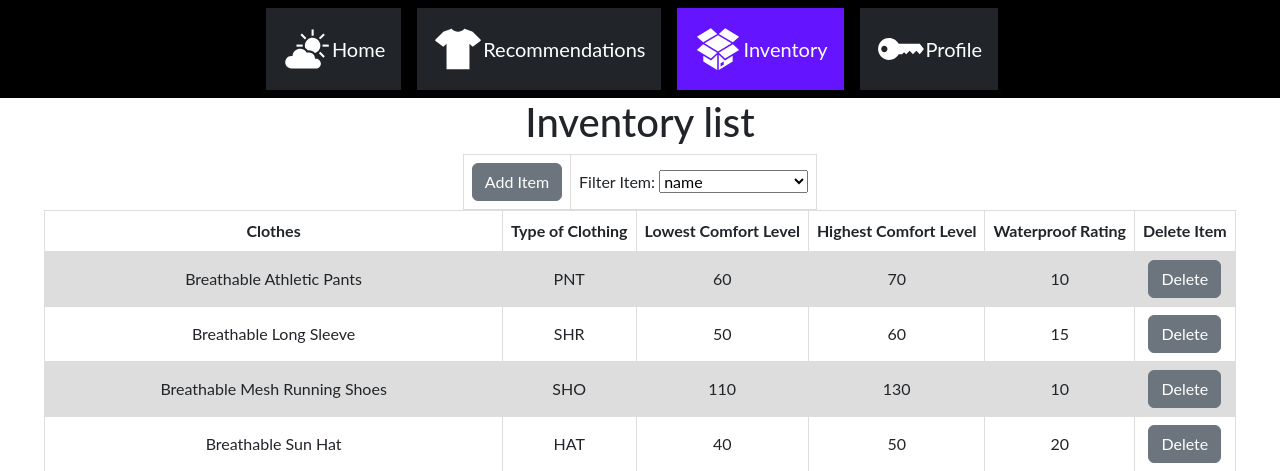
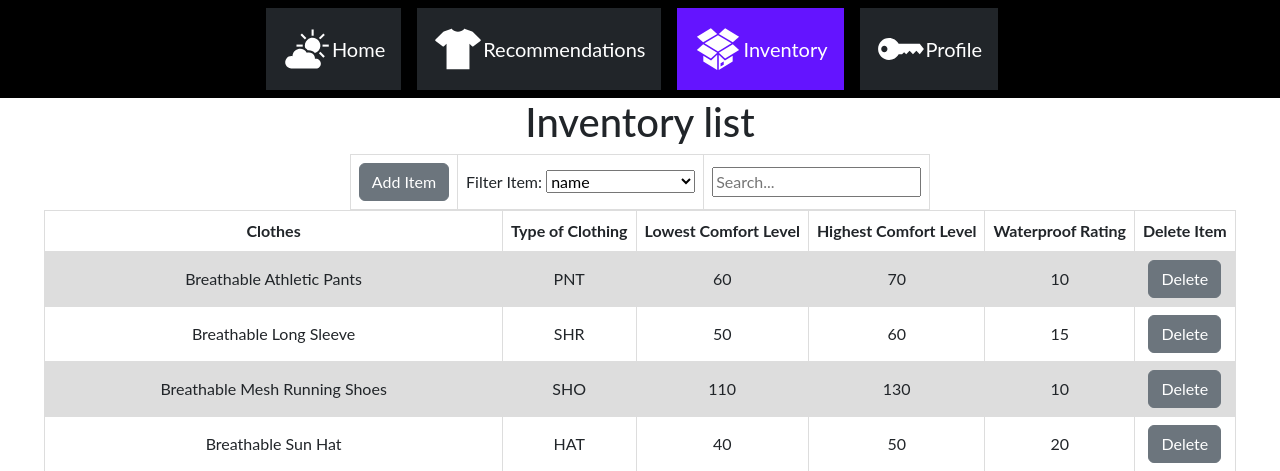
Before and after one commit to UCCS-CS4300-5300/group1-spring2024, a Django app: page /inventory in a window 1280 px wide. Shown: the top 471 px of the page. Run offline with Django 5.2, Linux system fonts and the light colour scheme; data comes from the database, SQL or seed files in the repository; some libraries are stand-ins or nearby versions.

Commit message:
add search to inventory

```diff
--- a/weather_app/templates/weather_app/genericclothes_list.html
+++ b/weather_app/templates/weather_app/genericclothes_list.html
@@ -40,12 +40,14 @@
         {% endfor %}
       </select>
     </td>
-
+    <td>
+      <input type="text" id="search-input" onkeyup="searchClothesChart()" placeholder="Search...">
+    </td>
   </tr>
 </table>
 
 <!-- Table that will display the items on the database -->
-<table align="center" class="clothes-list-table" style="margin: 0px auto;">
+<table id="inv-table" align="center" class="clothes-list-table" style="margin: 0px auto;">
   <tr>
     <th>Clothes</th>
     <th>Type of Clothing</th>
@@ -95,5 +97,25 @@
   });
   }
   })
+function searchClothesChart() {
+    var input, filter, table, tr, td, i, txtValue;
+    input = document.getElementById("search-input");
+    filter = input.value.toUpperCase();
+    table = document.getElementById("inv-table");
+    tr = table.getElementsByTagName("tr");
+
+    // Loop through all table rows, and hide those who don't match the search query
+    for (i = 0; i < tr.length; i++) {
+      td = tr[i].getElementsByTagName("td")[0];
+      if (td) {
+        txtValue = td.textContent || td.innerText;
+        if (txtValue.toUpperCase().indexOf(filter) > -1) {
+          tr[i].style.display = "";
+        } else {
+          tr[i].style.display = "none";
+        }
+      }
+    }
+  }
 </script>
 {% endblock %}
```
